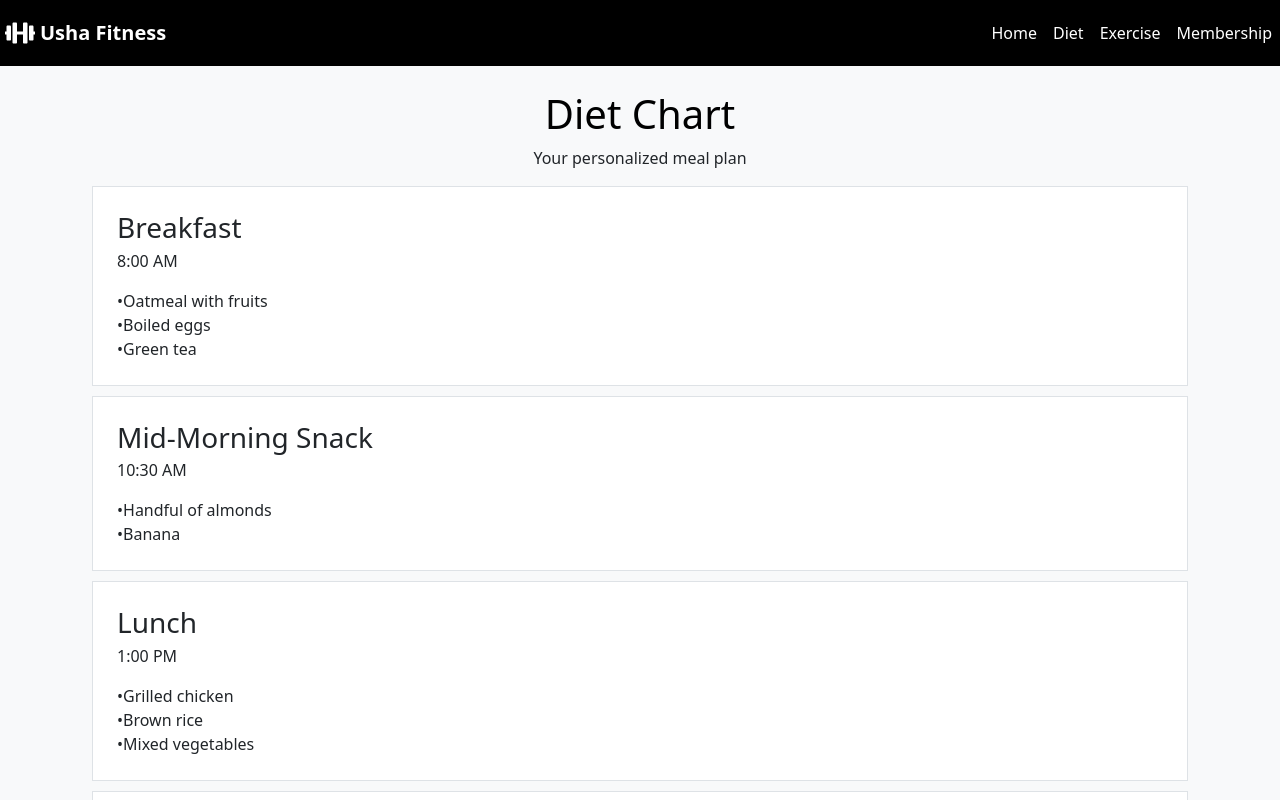
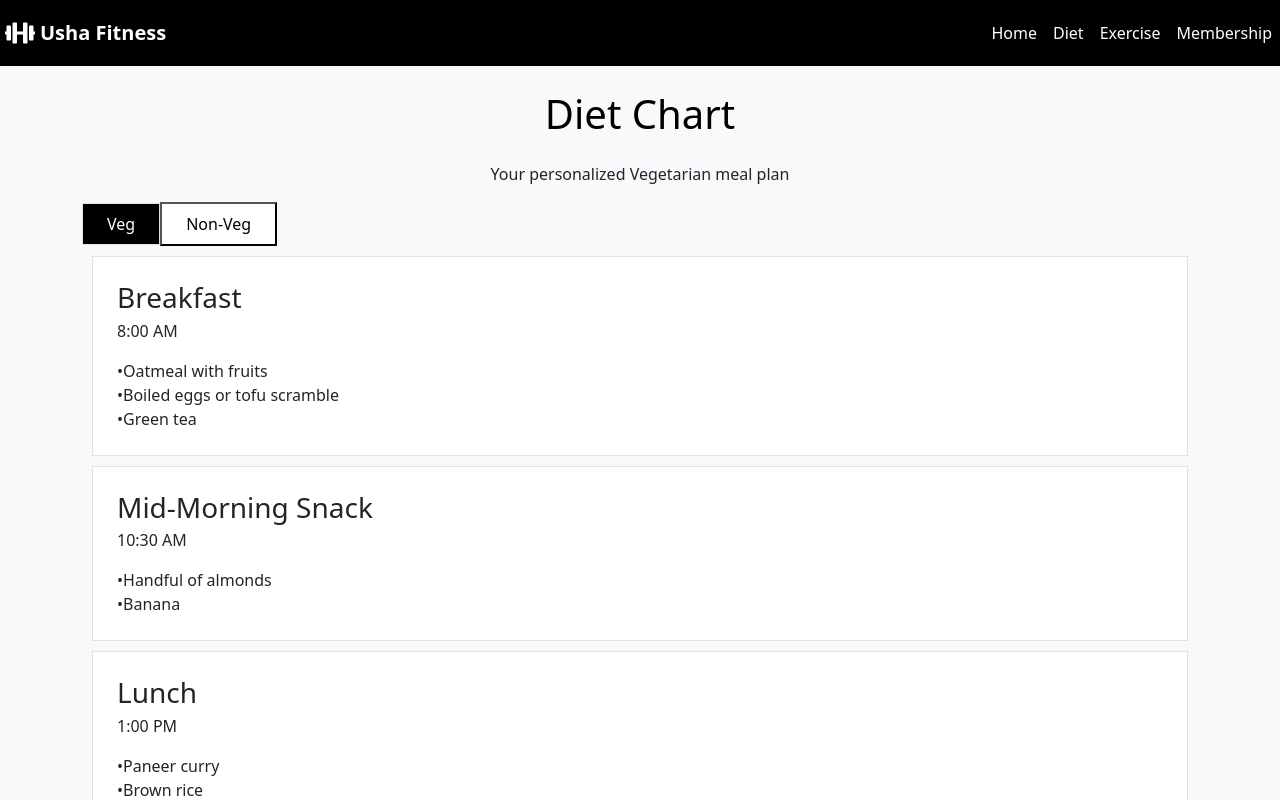
Before and after one commit to Avi28bussiness/usha-fitness, a React (Create React App) app: page /diet in a window 1280 px wide. Shown: the top 800 px of the page. Built offline with nearby package versions, Linux system fonts and the light colour scheme.

Commit message:
contact us etc changes added

```diff
--- a/public/dietPlan.json
+++ b/public/dietPlan.json
@@ -1,4 +1,32 @@
-[
+{
+  "veg": [
+    {
+      "meal": "Breakfast",
+      "time": "8:00 AM",
+      "items": ["Oatmeal with fruits", "Boiled eggs or tofu scramble", "Green tea"]
+    },
+    {
+      "meal": "Mid-Morning Snack",
+      "time": "10:30 AM",
+      "items": ["Handful of almonds", "Banana"]
+    },
+    {
+      "meal": "Lunch",
+      "time": "1:00 PM",
+      "items": ["Paneer curry", "Brown rice", "Mixed vegetables"]
+    },
+    {
+      "meal": "Evening Snack",
+      "time": "4:30 PM",
+      "items": ["Protein shake", "Apple"]
+    },
+    {
+      "meal": "Dinner",
+      "time": "7:30 PM",
+      "items": ["Lentil soup", "Quinoa", "Salad"]
+    }
+  ],
+  "nonVeg": [
     {
       "meal": "Breakfast",
       "time": "8:00 AM",
@@ -25,3 +53,4 @@
       "items": ["Steamed fish", "Quinoa", "Salad"]
     }
   ]
+}
--- a/src/App.jsx
+++ b/src/App.jsx
@@ -24,9 +24,9 @@ export default function App() {
             <Route path="/contact" element={<ContactUs />} />  {/* New route for ContactUs */}
           </Routes>
         </div>
+         <Footer />
       </BrowserRouter>
 
-      <Footer />
     </div>
   );
 }
--- a/src/components/Footer.jsx
+++ b/src/components/Footer.jsx
@@ -1,5 +1,6 @@
 // src/components/Footer.jsx
 import React from 'react';
+import { Link } from 'react-router-dom';
 
 export default function Footer() {
   return (
@@ -8,9 +9,9 @@ export default function Footer() {
 
       {/* Links to About, Contact, Privacy */}
       <div className="mb-3">
-        <a href="/" className="text-white mx-3">About</a>
-        <a href="/contact" className="text-white mx-3">Contact Us</a>
-        <a href="/" className="text-white mx-3">Privacy</a>
+        <Link className="text-white mx-3" to="/about">About</Link>
+        <Link className="text-white mx-3" to="/contact">Contact Us</Link>
+        <Link className="text-white mx-3" to="/privacy">Privacy</Link>
       </div>
 
       {/* Social Media Icons */}
--- a/src/components/Navbar.jsx
+++ b/src/components/Navbar.jsx
@@ -2,7 +2,7 @@
 import React from 'react';
 import { Link } from 'react-router-dom';
 import { FaDumbbell } from 'react-icons/fa'; // Import fitness icon
-
+import { FaBars } from 'react-icons/fa';
 export default function Navbar() {
   return (
     <nav className="navbar navbar-expand-lg navbar-light bg-black">
@@ -11,11 +11,19 @@ export default function Navbar() {
         <FaDumbbell size={30} className="mr-2" style={{margin:'5px'}}/>
          <strong>Usha Fitness</strong>
       </Link>
-      <button className="navbar-toggler" type="button" data-bs-toggle="collapse" data-bs-target="#navbarNav" aria-controls="navbarNav" aria-expanded="false" aria-label="Toggle navigation">
-        <span className="navbar-toggler-icon"></span>
-      </button>
+<button
+  className="navbar-toggler border-0"
+  type="button"
+  data-bs-toggle="collapse"
+  data-bs-target="#navbarNav"
+  aria-controls="navbarNav"
+  aria-expanded="false"
+  aria-label="Toggle navigation"
+>
+  <FaBars size={24} color="white" />
+</button>
       <div className="collapse navbar-collapse" id="navbarNav">
-        <ul className="navbar-nav ms-auto"> {/* Align links to the right */}
+        <ul className="navbar-nav ms-auto">
           <li className="nav-item active">
             <Link className="nav-link text-white" to="/">Home</Link>
           </li>
--- a/src/pages/ContactUs.jsx
+++ b/src/pages/ContactUs.jsx
@@ -33,9 +33,9 @@ export default function ContactUs() {
           <div className="mb-4">
             <h4>Contact Information</h4>
             <ul className="list-unstyled">
-              <li><strong>Phone:</strong> +1 (123) 456-7890</li>
-              <li><strong>Email:</strong> <a href="mailto:info@gym.com">info@gym.com</a></li>
-              <li><strong>Address:</strong> 123 Fitness St, Workout City, WC 56789</li>
+              <li><strong>Phone:</strong> 9140xxxxxxxxx</li>
+              <li><strong>Email:</strong> <a href="ushaFitess@gmail.com">ushaFitess@gmail.com</a></li>
+              <li><strong>Address:</strong> Fazbag Umarpur Jaunpur</li>
             </ul>
           </div>
 
--- a/src/pages/DietChart.jsx
+++ b/src/pages/DietChart.jsx
@@ -1,26 +1,50 @@
 import React, { useEffect, useState } from 'react';
 
 export default function DietChart() {
-  const [dietPlan, setDietPlan] = useState([]);
+  const [dietData, setDietData] = useState({ veg: [], nonVeg: [] });
+  const [dietType, setDietType] = useState('veg'); // default to veg
 
   useEffect(() => {
     fetch('/dietPlan.json')
       .then((res) => res.json())
-      .then((data) => setDietPlan(data))
+      .then((data) => setDietData(data))
       .catch((err) => console.error('Failed to load diet plan:', err));
   }, []);
 
+  const currentPlan = dietData[dietType] || [];
+
   return (
     <div className="p-6 bg-gray-50 min-h-screen">
-      <h1 className="text-3xl font-bold text-center text-black mb-6">Diet Chart</h1>
-      <p className="text-center text-gray-700 mb-10">Your personalized meal plan</p>
+      <h1 className="text-3xl font-bold text-center text-black mb-4">Diet Chart</h1>
+      <p className="text-center text-gray-700 mb-6">Your personalized {dietType === 'veg' ? 'Vegetarian' : 'Non-Vegetarian'} meal plan</p>
 
+      {/* Toggle Buttons */}
+      <div className="flex justify-center mb-10 space-x-4">
+        <button
+          className={`px-4 py-2 rounded-lg font-medium ${
+            dietType === 'veg' ? 'bg-black text-white border' : 'bg-white text-black'
+          }`}
+          onClick={() => setDietType('veg')}
+        >
+          Veg
+        </button>
+        <button
+          className={`px-4 py-2 rounded-lg font-medium ${
+            dietType === 'nonVeg' ? 'bg-black text-white border' : 'bg-white text-black'
+          }`}
+          onClick={() => setDietType('nonVeg')}
+        >
+          Non-Veg
+        </button>
+      </div>
+
+      {/* Meal Cards */}
       <div className="grid gap-6 sm:grid-cols-1 md:grid-cols-2 lg:grid-cols-3">
-        {dietPlan.map((meal, index) => (
+        {currentPlan.map((meal, index) => (
           <div
             key={index}
             className="bg-white rounded-xl shadow-md p-4 border border-gray-200 hover:shadow-lg transition"
-            style={{margin: '10px'}}
+             style={{margin:'10px'}}
           >
             <h3 className="text-xl font-semibold text-gray-800 mb-1">{meal.meal}</h3>
             <p className="text-sm text-gray-500 mb-3">{meal.time}</p>
--- a/src/pages/ExercisePlan.jsx
+++ b/src/pages/ExercisePlan.jsx
@@ -2,8 +2,7 @@ import React, { useEffect, useState } from 'react';
 
 export default function ExercisePlan() {
   const [todayPlan, setTodayPlan] = useState(null);
-  // const today = new Date().toLocaleDateString('en-US', { weekday: 'long' });
-   const today='Monday'
+  const today = new Date().toLocaleDateString('en-US', { weekday: 'long' });
   useEffect(() => {
     fetch('/exerciseSchedule.json')
       .then((response) => response.json())
--- a/src/pages/Membership.jsx
+++ b/src/pages/Membership.jsx
@@ -44,7 +44,7 @@ export default function Membership() {
 
               {/* Card Header */}
               <div className="flex justify-between items-center bg-gray-100 px-4 py-2">
-<h3 className="text-sm font-semibold text-danger">
+<h3 className="text-sm font-semibold text-black">
   {plan.duration}
 </h3>
               </div>
```
Lines whose indentation alone changed are shown as unchanged.
